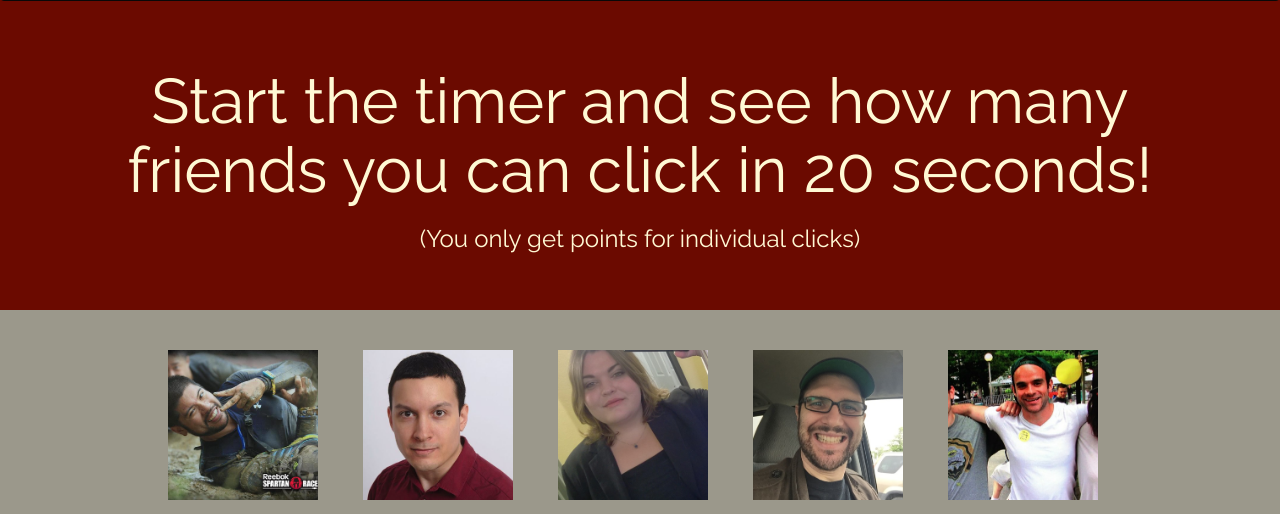
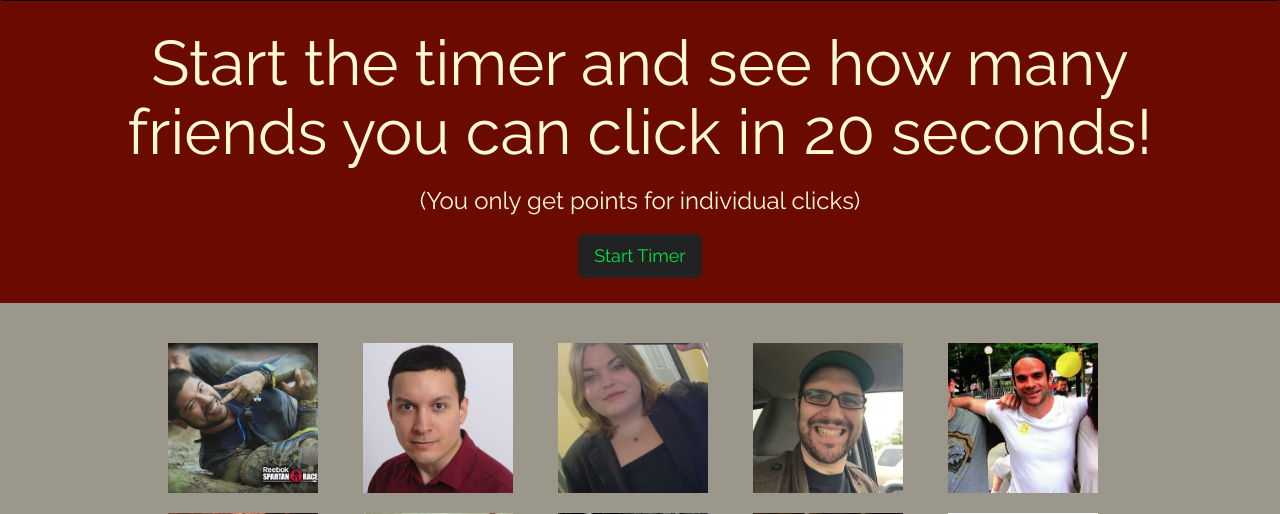
Before and after one commit to ceckenrode/click-your-friends, a PHP site: page / in a window 1280 px wide. Shown: the part 51-565 px from the top of the page. Run offline with PHP 8.4, Linux system fonts and the light colour scheme; some libraries are stand-ins or nearby versions.

Commit message:
created a start button and styled it in css

```diff
--- a/css/style.css
+++ b/css/style.css
@@ -9,6 +9,14 @@
   color: #FFF9D4;
   text-align: center;
   margin-top: -22px;
+  padding-bottom: 10px;
+  padding-top: 10px;
+}
+#start {
+  margin-top: 10px;
+  background-color: #222222;
+  border: white;
+  color: #02E148;
 }
 #content {
   margin-top: 75px;
--- a/index.html
+++ b/index.html
@@ -47,6 +47,7 @@
     <div class="container">
       <h1>Start the timer and see how many friends you can click in 20 seconds!</h1>
       <h3>(You only get points for individual clicks)</h3>
+      <p><a class="btn btn-primary btn-lg" href="#" role="button" id="start">Start Timer</a></p>
     </div>
   </div>
 
```
